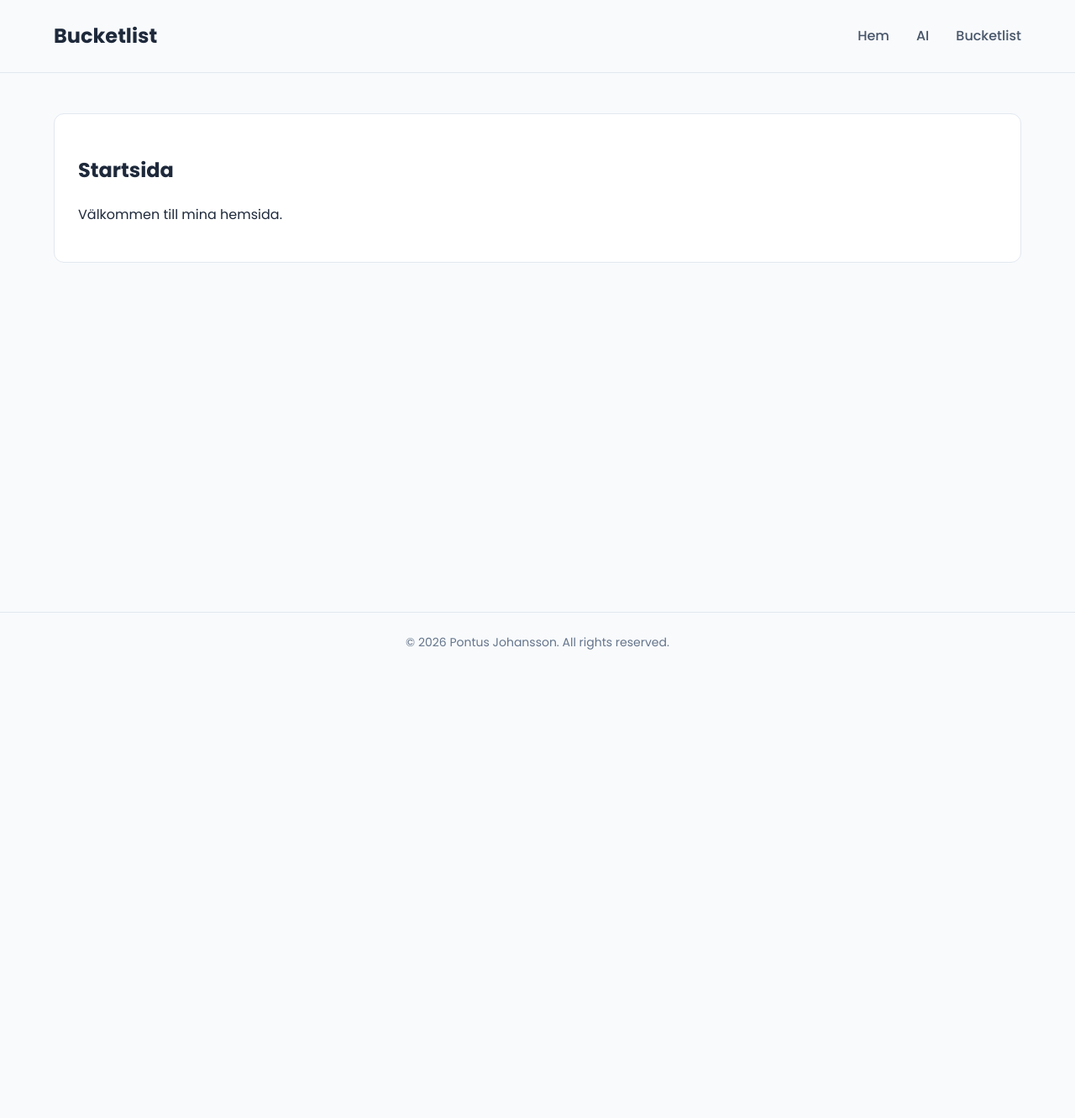
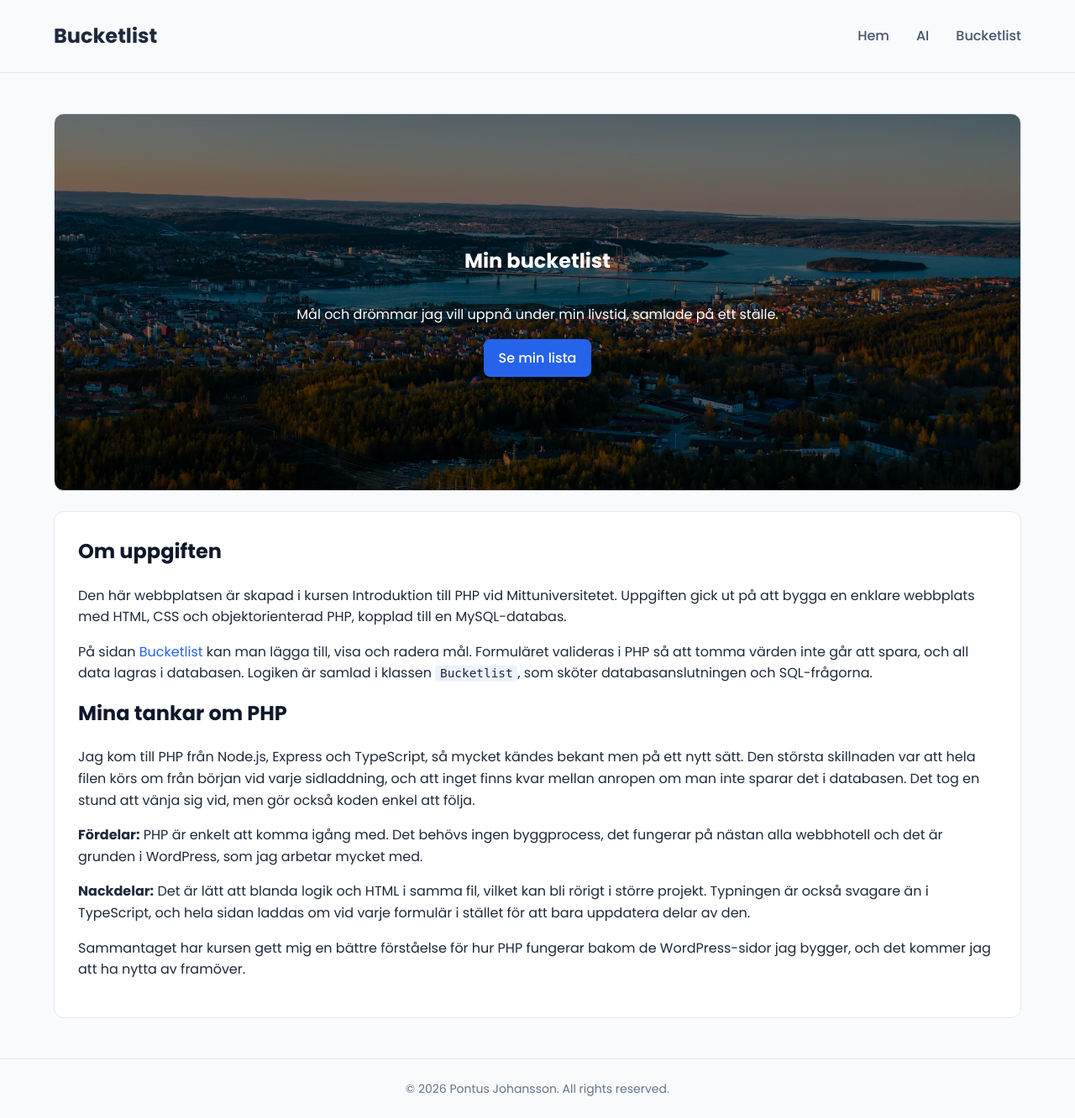
Before and after one commit to Punttt/bucketlist, a PHP site: page / in a window 1280 px wide. Shown: the whole page at 84% size. Before the commit the page ends 774 px from the top, so only its background shows below. Run offline with PHP 8.4, Linux system fonts and the light colour scheme; data that the repository does not hold is empty.

Commit message:
lade till text för startsida, samt bild i hero delen

```diff
--- a/css/style.css
+++ b/css/style.css
@@ -86,6 +86,23 @@ main {
 main .container {
     padding-top: 48px;
     padding-bottom: 48px;
+}
+
+/* hero index */
+#hero-index {
+    display: flex;
+    flex-direction: column;
+    justify-content: center;
+    align-items: center;
+    color: #fff;
+    min-height: 450px;
+    background:
+        linear-gradient(rgba(0, 0, 0, 0.45), rgba(0, 0, 0, 0.45)),
+        url("../img/bg-wallpaper.webp") center / cover no-repeat;
+}
+
+#hero-index h1 {
+    margin-bottom: 1rem;
 }
 
 /* Sektioner */
@@ -224,16 +241,21 @@ textarea {
 input:focus-visible,
 select:focus-visible,
 textarea:focus-visible,
-button:focus-visible {
+button:focus-visible,
+.btn:focus-visible {
     outline: 3px solid #bfdbfe;
     outline-offset: 2px;
     border-color: #2563eb;
 }
 
 button,
+.btn,
 input[type="submit"],
 input[type="button"],
 input[type="reset"] {
+    display: inline-flex;
+    align-items: center;
+    justify-content: center;
     width: fit-content;
     padding: 10px 18px;
     border: 0;
@@ -242,14 +264,17 @@ input[type="reset"] {
     color: #fff;
     font: inherit;
     font-weight: 500;
+    text-decoration: none;
     cursor: pointer;
 }
 
 button:hover,
+.btn:hover,
 input[type="submit"]:hover,
 input[type="button"]:hover,
 input[type="reset"]:hover {
     background-color: #1d4ed8;
+    color: #fff;
 }
 
 button:disabled,
--- a/index.php
+++ b/index.php
@@ -3,9 +3,22 @@ $pagetitle = "Startsida";
 include 'includes/header.php';
 ?>
 
+<section id="hero-index">
+    <h1>Min bucketlist</h1>
+    <p>Mål och drömmar jag vill uppnå under min livstid, samlade på ett ställe.</p>
+    <a href="bucketlist.php" class="btn">Se min lista</a>
+</section>
+
 <section>
-    <h1>Startsida</h1>
-    <p>Välkommen till mina hemsida.</p>
+    <h2>Om uppgiften</h2>
+    <p>Den här webbplatsen är skapad i kursen Introduktion till PHP vid Mittuniversitetet. Uppgiften gick ut på att bygga en enklare webbplats med HTML, CSS och objektorienterad PHP, kopplad till en MySQL-databas.</p>
+    <p>På sidan <a href="bucketlist.php">Bucketlist</a> kan man lägga till, visa och radera mål. Formuläret valideras i PHP så att tomma värden inte går att spara, och all data lagras i databasen. Logiken är samlad i klassen <code>Bucketlist</code>, som sköter databasanslutningen och SQL-frågorna.</p>
+
+    <h2>Mina tankar om PHP</h2>
+    <p>Jag kom till PHP från Node.js, Express och TypeScript, så mycket kändes bekant men på ett nytt sätt. Den största skillnaden var att hela filen körs om från början vid varje sidladdning, och att inget finns kvar mellan anropen om man inte sparar det i databasen. Det tog en stund att vänja sig vid, men gör också koden enkel att följa.</p>
+    <p><strong>Fördelar:</strong> PHP är enkelt att komma igång med. Det behövs ingen byggprocess, det fungerar på nästan alla webbhotell och det är grunden i WordPress, som jag arbetar mycket med.</p>
+    <p><strong>Nackdelar:</strong> Det är lätt att blanda logik och HTML i samma fil, vilket kan bli rörigt i större projekt. Typningen är också svagare än i TypeScript, och hela sidan laddas om vid varje formulär i stället för att bara uppdatera delar av den.</p>
+    <p>Sammantaget har kursen gett mig en bättre förståelse för hur PHP fungerar bakom de WordPress-sidor jag bygger, och det kommer jag att ha nytta av framöver.</p>
 </section>
 
 <?php
```
